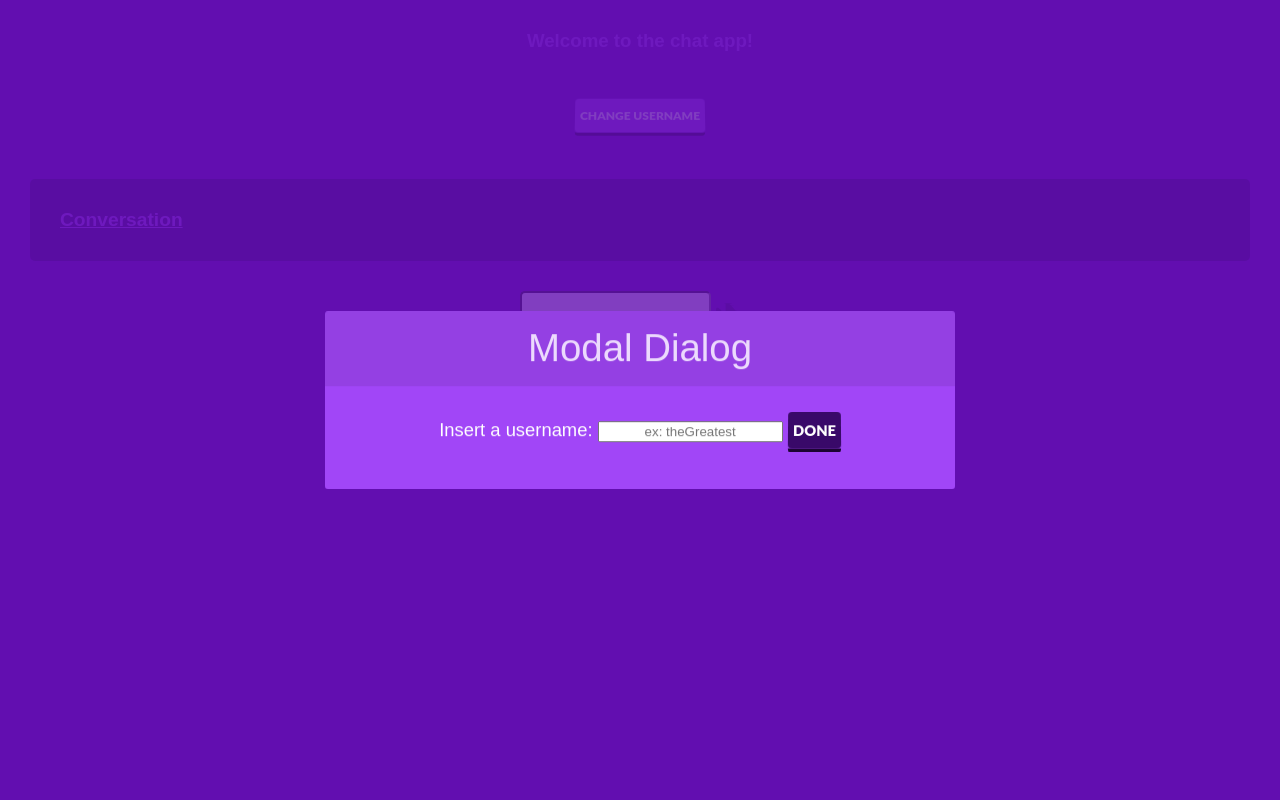
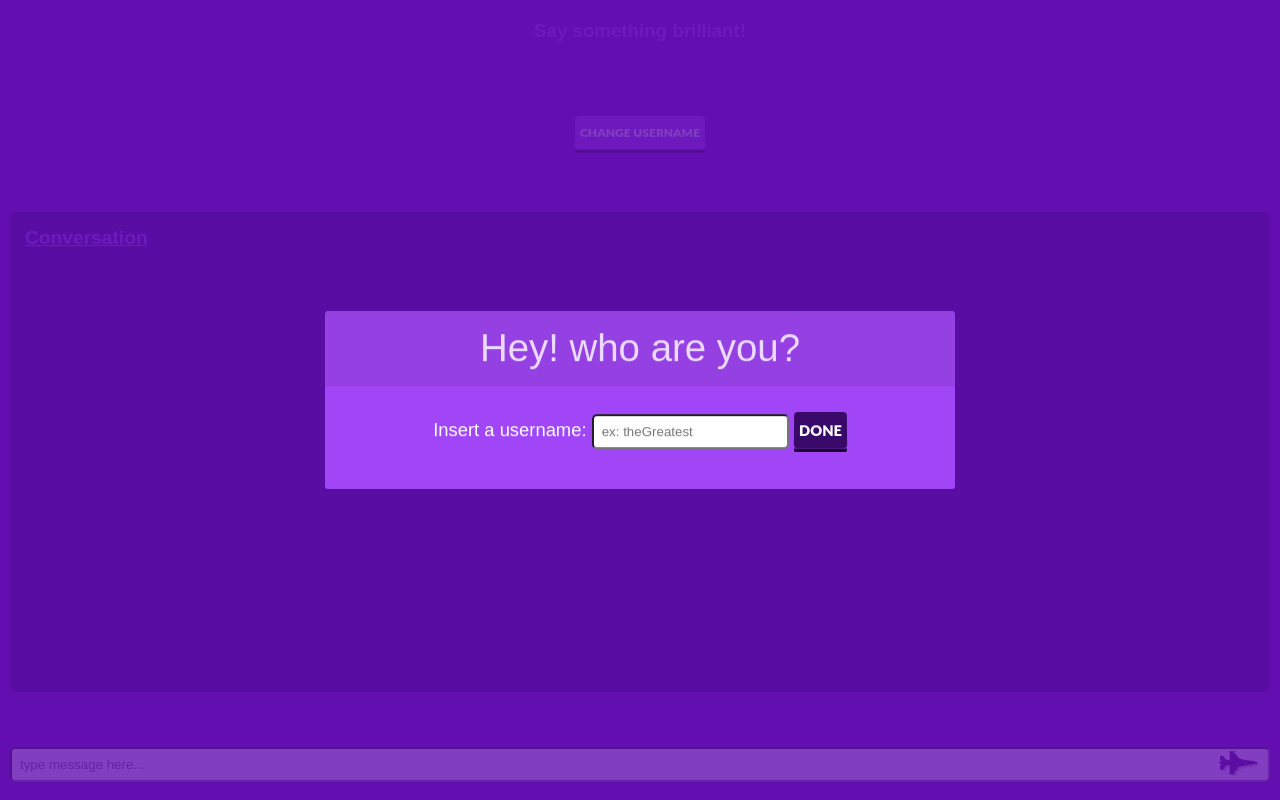
Before and after one commit to charisTheo/node-chat-app, a website: page public/index.html in a window 1280 px wide. Both pictures are taken after a click on the button "CHANGE USERNAME". Drawn offline with nearby package versions, Linux system fonts and the light colour scheme; no server answers.

Commit message:
UI fixes

```diff
--- a/public/css/modal.css
+++ b/public/css/modal.css
@@ -16,7 +16,7 @@
 	left: 50%;
 	width: 50%;
 	max-width: 630px;
-	min-width: 320px;
+	min-width: 310px;
 	height: auto;
 	z-index: 2000;
 	visibility: hidden;
--- a/public/css/styles.css
+++ b/public/css/styles.css
@@ -45,25 +45,34 @@ html, body {
 
 /*-----------------------STYLES--------------------*/
 #welcomeMessage {
-    margin: 30px auto;
+    margin: 10px auto;
     display: inline-block;
     width: 100%;
 }
 
 .container {
     min-height: 100%;
+    padding: 10px;
     background-color: rgb(98, 14, 177);
+    display: flex;
+    display: -moz-box;
+    display: -ms-flexbox;
+    display: -webkit-box;
+    display: -webkit-flex;
+    flex-direction: column;
+    justify-content: space-between;
 }
 
 #messages {
+    height: 60vh;
+    max-height: 60vh;
     overflow-y: scroll;
     overflow-wrap: break-word;
     overflow-x: hidden;
     background-color: rgb(57, 9, 105);
     font-weight: 300;
     border-radius: 5px;
-    padding: 30px;
-    margin: 30px;
+    padding: 15px;
     text-align: left;
 }
 
@@ -72,10 +81,10 @@ strong {
     font-size: 1.2em;
 }
 
-#inputMessage {
+input {
     border-radius: 5px;
     text-align: left;
-    padding: 5px;
+    padding: 8px;
 }
 
 #submit {
@@ -90,24 +99,46 @@ strong {
 
 #submit:focus,
 #submit:active,
-#inputMessage:focus
-#inputMessage:active {
+input:focus
+input:active {
     outline: none;
     border: none;
 }
 
 /* add support */
 form#messageForm {
+    padding: 8px 0;
+    display: -webkit-box;
+    display: -moz-box;
+    display: -ms-flexbox;
+    display: -webkit-flex;
     display: flex;
     flex-direction: row;
     align-content: center;
     justify-content: center;
+    position: relative;
 }
 
+#jet-container {
+    max-width: 115px;
+    min-width: 55px;
+    display: -webkit-box;
+    display: -moz-box;
+    display: -ms-flexbox;
+    display: -webkit-flex;
+    display: flex;
+    position: absolute;
+    right: 0;
+    top: 0;
+    bottom: 0;
+}
 svg#jet-smoke {
     z-index: 1;
+    margin-right: -22px;
 }
-
+input#inputMessage {
+    width: 100%;
+}
 input#submit {
     z-index: 2;
 }
@@ -116,3 +147,18 @@ input#submit {
 #modal-19 .perspective button.btn-3d:hover {
     background-color: rgb(98, 14, 177);
 }
+
+/* Change Autocomplete styles in Chrome*/
+input:-webkit-autofill,
+input:-webkit-autofill:hover,
+input:-webkit-autofill:focus
+input:-webkit-autofill,
+textarea:-webkit-autofill,
+textarea:-webkit-autofill:hover
+textarea:-webkit-autofill:focus,
+select:-webkit-autofill,
+select:-webkit-autofill:hover,
+select:-webkit-autofill:focus {
+  -webkit-text-fill-color: rgb(161, 70, 247);
+  -webkit-box-shadow: 0 0 0px 1000px #fff inset;
+}
--- a/public/index.html
+++ b/public/index.html
@@ -19,11 +19,11 @@
 <body>
     <div class="md-modal" id="modal-19">
         <div class="md-content">
-            <h3>Modal Dialog</h3>
+            <h3>Hey! who are you?</h3>
             <div>
                 <form id="addUsername">
                     <label for="username">Insert a username:</label>
-                    <input type="text" name="username" id="username" placeholder="ex: theGreatest" required>
+                    <input type="text" name="username" id="username" placeholder="ex: theGreatest" required autocomplete="off">
                     <p class="perspective">
                         <button type="submit" form="addUsername" class="btn-3d md-close">Done</button>
                     </p>
@@ -34,19 +34,20 @@
     <div class="md-overlay"></div>
 
     <div class="container">
-        <h3 id="welcomeMessage">Welcome to the chat app!</h3>
+        <h3 id="welcomeMessage">Say something brilliant!</h3>
         <p class="perspective">
             <button class="btn-3d md-trigger md-setperspective" data-modal="modal-19">Change username</button>
         </p>
-        <h4 id="messages">
+        <div id="messages">
             <strong>
                 <u>Conversation</u>
             </strong>
             </br>
-        </h4>
+        </div>
 
         <form id="messageForm">
-            <input name="message" id="inputMessage" type="text" placeholder="type message here...">
+            <input name="message" id="inputMessage" type="text" placeholder="type message here..." autocomplete="off">
+            <div id="jet-container">
                 <svg id="jet-smoke" xmlns:rdf="http://www.w3.org/1999/02/22-rdf-syntax-ns#" xmlns="http://www.w3.org/2000/svg" height="50"
                     width="60" version="1.1" xmlns:cc="http://creativecommons.org/ns#" xmlns:xlink="http://www.w3.org/1999/xlink"
                     viewBox="0 0 60.000001 50.000001" xmlns:dc="http://purl.org/dc/elements/1.1/">
@@ -102,6 +103,7 @@
                     </g>
                 </svg>
                 <input id="submit" value=" " type="submit">
+            </div>
         </form>
     </div>
 
--- a/public/js/index.js
+++ b/public/js/index.js
@@ -38,12 +38,15 @@ $('#messageForm').on("submit", function(e){
         return;
     }
 
+    if (username == "") {
+        return showPopup();
+    }
+
     // start animation from sendSvgAnim.js
     createJets();
     $('#jet-smoke').show("fast")
-                .css("transform", "translateX(22px)")
                 .delay(1000)
-                .hide("fast");
+                .hide("fast")
 
     socket.emit("createMessage", {
         from: username,
@@ -58,11 +61,8 @@ function renderMessage(message) {
     html += "<br> <strong>" + message.from.toString() + "</strong>:  <i>" + message.text.toString() + "</i><br>";
     $('#messages').html(html)
 
-    // scroll to the bottom of the div
-    // $('#messages').scrollTop($('#messages').scrollHeight);
-    // $('#messages').stop().animate({
-    //     scrollTop: $('#messages').scrollHeight - $('#messages').clientHeight
-    // }, 1000);
+    //scroll to bottom of page
+    $("html, body").animate({ scrollTop: $(document).height() }, "slow");
 }
 
 function showPopup() {
--- a/public/js/sendSvgAnim.js
+++ b/public/js/sendSvgAnim.js
@@ -1,9 +1,10 @@
-var jetBubbles = document.getElementsByClassName('jetBubble');
-var jet = document.getElementById('submit');
-var shakeGroup = document.querySelector('.shakeGroup');
-var mainTimeline = new TimelineMax({repeat:-1}).seek(100);
-var mainSpeedLinesTimeline = new TimelineMax({repeat:-1, paused:false});
-
+let jetBubbles = document.getElementsByClassName('jetBubble');
+let jet = document.getElementById('submit');
+let shakeGroup = document.querySelector('.shakeGroup');
+let mainTimeline = new TimelineMax({repeat:-1}).seek(100);
+let mainSpeedLinesTimeline = new TimelineMax({repeat:-1, paused:false});
+let radii = [];
+let flag = false;
 mainTimeline.timeScale(2);
 
 function createJets(){
@@ -17,24 +18,38 @@ function createJets(){
       r:'-=5'
     }
   });
+
+  for(var i = 0; i < jetBubbles.length; i++){
+ //configure initial radius of each circle
+    if (flag) {
+      jetBubbles[i].setAttribute("r", radii[i]);
+      console.log("Set: ", radii[i]);
+    } else {
+      radii[i] = jetBubbles[i].getAttribute("r");
+      console.log("Get: ", radii[i]);
+    }
+  }
+
   //jet bubbles
   for(var i = 0; i < jetBubbles.length; i++){
     var jb = jetBubbles[i];
-    var tl = new TimelineMax({repeat:-1,repeatDelay:Math.random()}).timeScale(4);
-    tl.to(jb, Math.random() + 1 , {
+    var tl = new TimelineMax({repeat:4,repeatDelay:Math.random()}).timeScale(4);
+
+    tl.to(jb, Math.random() + 1, {
       attr:{
-        r:'+=15'
+        r:'+=10'
       },
       ease:Linear.easeNone
     })
     .to(jb, Math.random() + 1 , {
       attr:{
-        r:'-=15'
+        r:'-=10'
       },
       ease:Linear.easeNone
-    })
+    });
 
-    mainTimeline.add(tl, i/4)
+    flag = true;
+    mainTimeline.add(tl, i/4);
   }
 }
 
```
Lines whose indentation alone changed are shown as unchanged.
